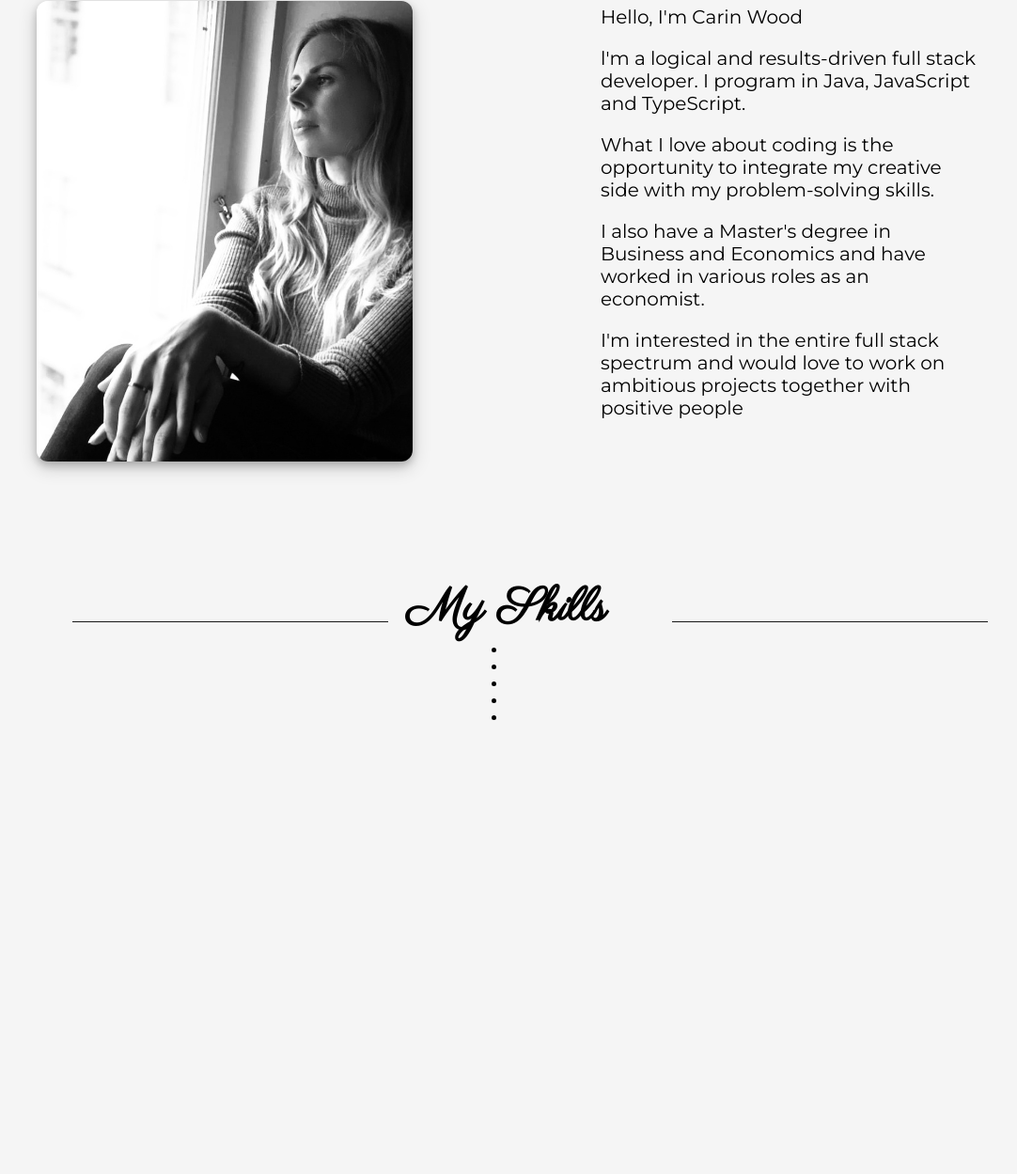
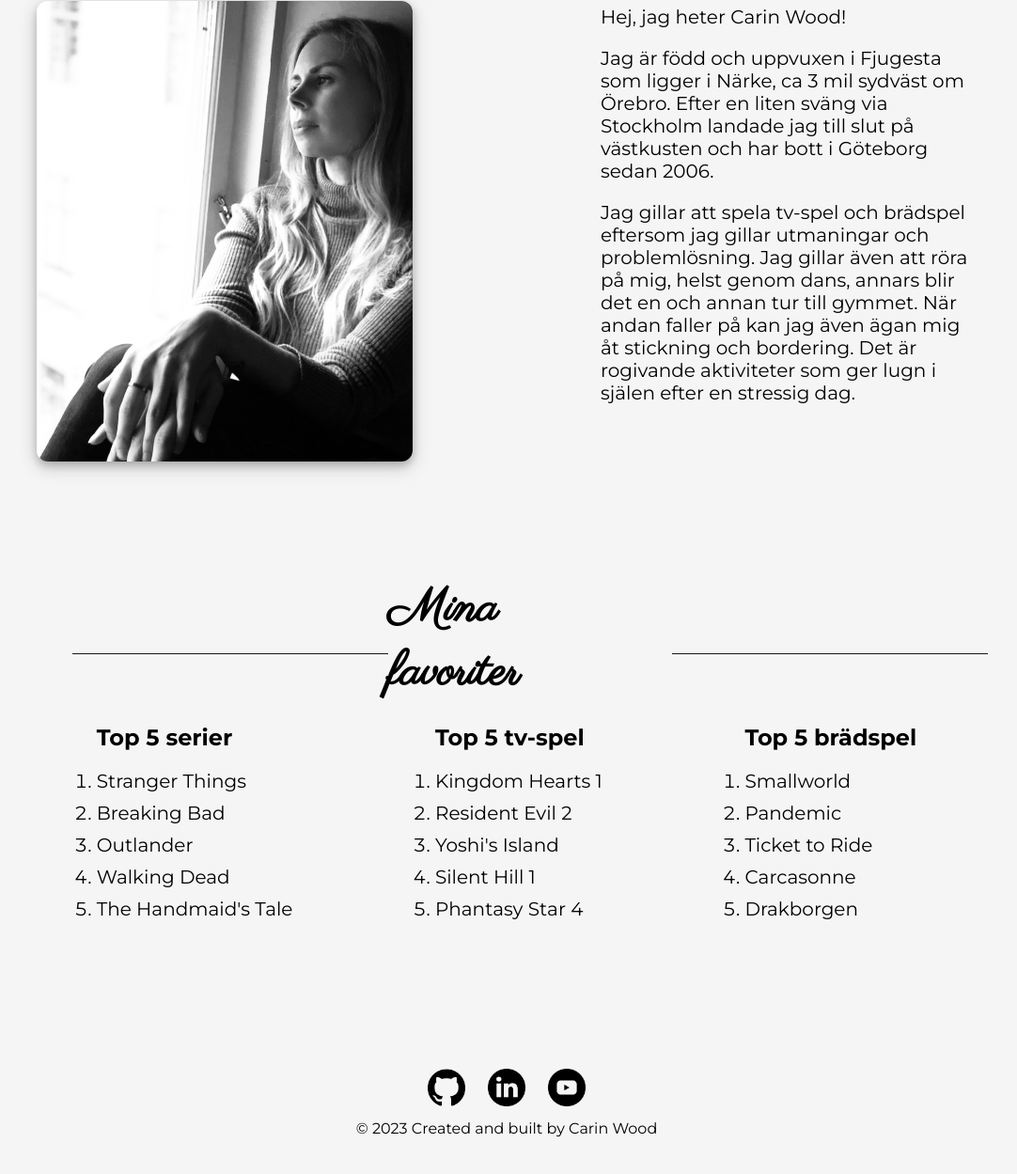
Before and after one commit to CarinWood/About-me-page, a plain HTML site: page index.html in a window 1280 px wide. Shown: the part 140-1389 px from the top of the page at 94% size, without its empty margins (101-1183 px from the left). Before the commit the page ends 912 px from the top, so only its background shows below. Drawn offline with Linux system fonts and the light colour scheme.

Commit message:
made favourites section

```diff
--- a/index.html
+++ b/index.html
@@ -9,47 +9,72 @@
   <body>
     <div class="banner">
       <div class="line"></div>
-      <h1 class="banner-text">About Me</h1>
+      <h1 class="banner-text">Om mig</h1>
       <div class="line"></div>
     </div>
                 <!-- Header section -->
     <header>
       <img class="pic" src="./assets/images/window.jpg" alt="girl in window" />
       <aside class="header-text">
-        <p>Hello, I'm Carin Wood</p>
+        <p>Hej, jag heter Carin Wood!</p>
         <p>
-          l'm a logical and results-driven full stack developer. I program in
-          Java, JavaScript and TypeScript.
+         Jag är född och uppvuxen i Fjugesta som ligger i Närke, ca 3 mil sydväst om Örebro.
+         Efter en liten sväng via Stockholm landade jag till slut på västkusten och har bott i Göteborg sedan 2006.
         </p>
         <p>
-          What I love about coding is the opportunity to integrate my creative
-          side with my problem-solving skills.
-        </p>
-        <p>
-          I also have a Master's degree in Business and Economics and have
-          worked in various roles as an economist.
-        </p>
-        <p>
-          I'm interested in the entire full stack spectrum and would love to
-          work on ambitious projects together with positive people
+          Jag gillar att spela tv-spel och brädspel eftersom jag gillar utmaningar och problemlösning.
+          Jag gillar även att röra på mig, helst genom dans, annars blir det en och annan tur till gymmet.
+          När andan faller på kan jag även ägan mig åt stickning och bordering. Det är rogivande aktiviteter som ger lugn i själen efter en stressig dag.
         </p>
       </aside>
     </header>
-                <!-- Skills section -->
+                <!-- favourites section -->
     <div class="banner-2">
         <div class="line"></div>
-        <h1 class="banner-text">My Skills</h1>
+        <h1 class="banner-text">Mina favoriter</h1>
         <div class="line"></div>
     </div>
 
-    <section>
-        <ul>
-            <li></li>
-            <li></li>
-            <li></li>
-            <li></li>
-            <li></li>
-        </ul>
+    <section class="favourites-section">
+      <div>
+          <h2>Top 5 serier</h2>
+            <ol>
+                <li>Stranger Things</li>
+                <li>Breaking Bad</li>
+                <li>Outlander</li>
+                <li>Walking Dead</li>
+                <li>The Handmaid's Tale</li>
+            </ol>
+      </div>
+      <div>
+            <h2>Top 5 tv-spel</h2>
+            <ol>
+              <li>Kingdom Hearts 1</li>
+              <li>Resident Evil 2</li>
+              <li>Yoshi's Island</li>
+              <li>Silent Hill 1</li>
+              <li>Phantasy Star 4</li>
+            </ol>
+      </div>
+      <div>
+            <h2>Top 5 brädspel</h2>
+            <ol>
+              <li>Smallworld</li>
+              <li>Pandemic</li>
+              <li>Ticket to Ride</li>
+              <li>Carcasonne</li>
+              <li>Drakborgen</li>
+            </ol>
+      </div>
+
     </section>
+    <footer>
+        <div class="socials">
+            <img class="github-logo" src="./assets/images/github-logo.png" alt="github-logo">
+            <img class="linkedin-logo" src="./assets/images/linkedin.png" alt="linkedin-logo">
+            <img class="youtube-logo" src="./assets/images/youtube.png" alt="youtube-logo">
+        </div>
+        <p class="footer-text">&copy; 2023 Created and built by Carin Wood</p>
+    </footer>
   </body>
 </html>
--- a/styles.css
+++ b/styles.css
@@ -82,3 +82,44 @@ header {
 .banner-2 {
     margin-top: 100px;
 }
+
+footer {
+    width: 100%;
+    height: 20vh;
+    display: flex;
+    flex-direction: column;
+    justify-content: center;
+    align-items: center;
+    margin-top: 100px;
+}
+
+.github-logo, .linkedin-logo, .youtube-logo {
+    width: 40px;
+    cursor: pointer;
+    margin-bottom: 20px;
+    margin: 10px;
+}
+
+.favourites-section {
+    width: 80%;
+    display: flex;
+    justify-content: space-around;
+    align-items: center;
+}
+
+ol li {
+    font-family: "Montserrat";
+    font-size: 20px;
+    margin-bottom: 10px;
+}
+
+h2 {
+    font-family: "Montserrat";
+    margin: 20px 0px;
+}
+
+
+.footer-text {
+    font-family: "Montserrat";
+    font-size: 16px;
+}
```
Also changed, not shown: assets/images/github-logo.png (added), assets/images/linkedin.png (added), assets/images/youtube.png (added).
